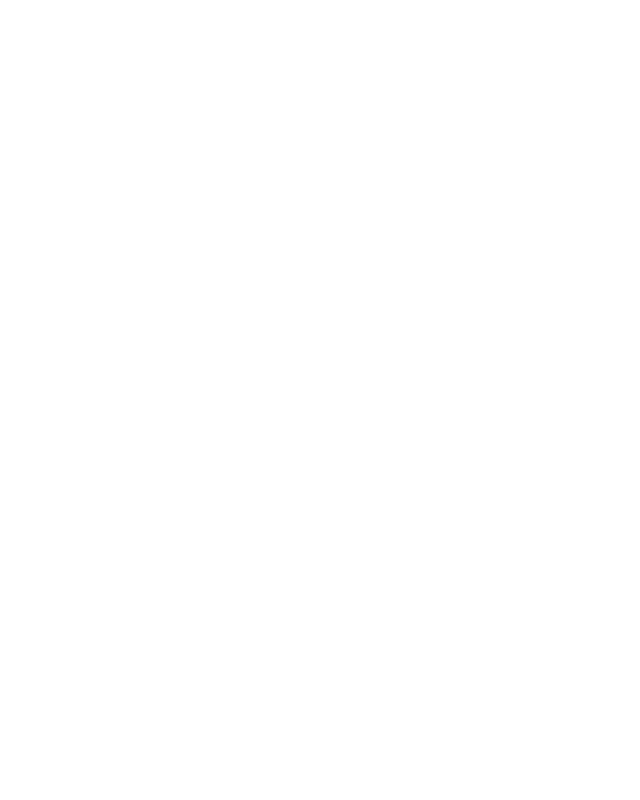
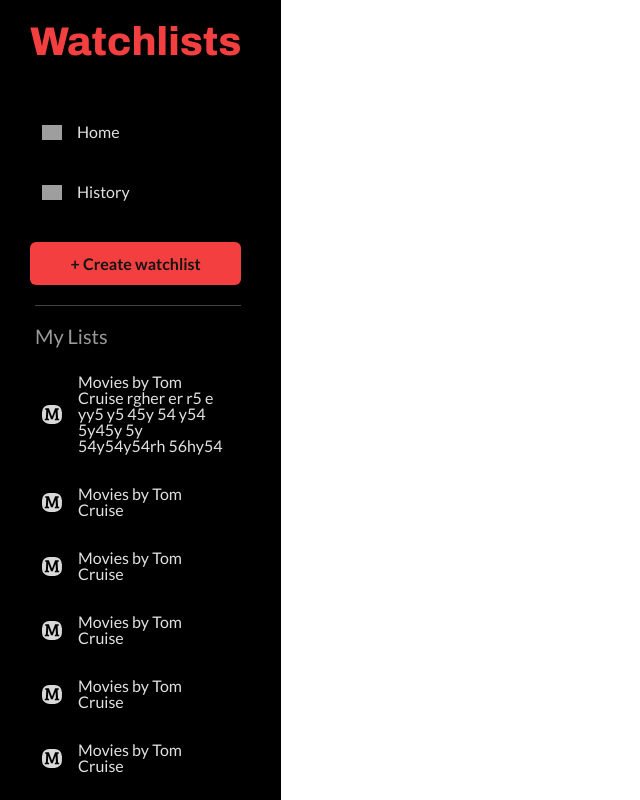
Before and after one commit to NazPalUA/Watchlist, a React (Vite) app: page / in a window 1280 px wide. Shown: the whole page, without its empty margins (0-640 px from the left). Built offline with nearby package versions, Linux system fonts and the light colour scheme; grey boxes are pictures that could not be loaded.

Commit message:
created static sidebar

```diff
--- a/src/App.jsx
+++ b/src/App.jsx
@@ -1,10 +1,11 @@
 import './App.scss'
+import Sidebar from './components/Sidebar'
 
 function App() {
 
   return (
     <div className="App">
-
+      <Sidebar />
     </div>
   )
 }
--- a/src/components/Sidebar.jsx
+++ b/src/components/Sidebar.jsx
@@ -0,0 +1,77 @@
+import React from "react"
+import './Sidebar.scss'
+
+export default function Sidebar() {
+
+    return (
+        <aside className="sidebar">
+            <div className="sidebar__top">
+                <h1 className="sidebar__logo">
+                    Watchlists
+                </h1>
+                <nav className="sidebar__navigation">
+                    <a
+                        className="sidebar__navigation-link sidebar__navigation-link_home">
+                        Home
+                    </a>
+                    <a
+                        className="sidebar__navigation-link sidebar__navigation-link_history">
+                        History
+                    </a>
+                </nav>
+                <button className="sidebar__create-btn">
+                    +  Create watchlist
+                </button>
+                <p className="sidebar__watchlists-header">
+                    My Lists
+                </p>
+            </div>
+            <div className="sidebar__bottom">
+                <ul className="sidebar__watchlists">
+                    <li className="sidebar__watchlist-item">
+                        Movies by Tom Cruise rgher er r5 e yy5 y5 45y 54 y54  5y45y 5y 54y54y54rh 56hy54
+                    </li>
+                    <li className="sidebar__watchlist-item">
+                        Movies by Tom Cruise
+                    </li>
+                    <li className="sidebar__watchlist-item">
+                        Movies by Tom Cruise
+                    </li>
+                    <li className="sidebar__watchlist-item">
+                        Movies by Tom Cruise
+                    </li>
+                    <li className="sidebar__watchlist-item">
+                        Movies by Tom Cruise
+                    </li>
+                    <li className="sidebar__watchlist-item">
+                        Movies by Tom Cruise
+                    </li>
+                    <li className="sidebar__watchlist-item">
+                        Movies by Tom Cruise
+                    </li>
+                    <li className="sidebar__watchlist-item">
+                        Movies by Tom Cruise
+                    </li>
+                    <li className="sidebar__watchlist-item">
+                        Movies by Tom Cruise
+                    </li>
+                    <li className="sidebar__watchlist-item">
+                        Movies by Tom Cruise
+                    </li>
+                    <li className="sidebar__watchlist-item">
+                        Movies by Tom Cruise
+                    </li>
+                    <li className="sidebar__watchlist-item">
+                        Movies by Tom Cruise
+                    </li>
+                    <li className="sidebar__watchlist-item">
+                        Movies by Tom Cruise
+                    </li>
+                    <li className="sidebar__watchlist-item">
+                        Movies by Tom Cruise
+                    </li>
+                </ul>
+            </div>
+        </aside>
+    )
+}
--- a/src/components/Sidebar.scss
+++ b/src/components/Sidebar.scss
@@ -0,0 +1,151 @@
+@use '../variables' as v;
+
+.sidebar {
+    display: flex;
+    flex-direction: column;
+    box-sizing: border-box;
+    height: 100vh;
+    padding: 20/16*1rem 40/16*1rem 20/16*1rem 30/16*1rem;
+    background-color: v.$clr-dark;
+
+    font-family: v.$ff-primary;
+    font-size: var(--fs-reg);
+    font-weight: v.$fw-reg;
+    line-height: 1;
+    color: v.$clr-font-light;
+
+    &__logo {
+        margin-top: 0;
+        margin-bottom: 3rem;
+
+        font-family: v.$ff-logo;
+        font-size: var(--fs-h1);
+        font-weight: v.$fw-logo;
+        color: v.$clr-accent;
+    }
+
+    &__navigation {
+
+    }
+
+    &__navigation-link {
+        display: flex;
+        align-items: center;
+        padding: 10/16*1rem 12/16*1rem;
+        border-radius: 6px;
+
+        color: v.$clr-font-light;
+        cursor: pointer;
+
+        &:before {
+            content: "";
+            display: inline-block;
+            height: 20/16*1rem;
+            width: 20/16*1rem;
+            background-position: center;
+            background-size: contain;
+            background-repeat: no-repeat;
+            margin-right: 15/16*1rem;
+        }
+
+        &:hover {
+            background-color: v.$clr-semi-dark;
+            color: v.$clr-font-light;
+        }
+    }
+
+    &__navigation-link_home {
+        margin-bottom: 20/16*1rem;
+        &:before {
+            background-image: url(../images/home_icon.svg);
+        }
+    }
+
+    &__navigation-link_history {
+        margin-bottom: 30/16*1rem;
+        &:before {
+            background-image: url(../images/history_icon.svg);
+        }
+    }
+
+    &__create-btn {
+        width: 100%;
+        padding: 11/16*1rem;
+        border-radius: 6px;
+        margin-bottom: 20/16*1rem;
+        background: v.$clr-accent;
+
+        font-weight: v.$fw-bold;
+        color: v.$clr-font-black;
+
+        &:hover {
+            opacity: 0.9;
+            border-color: v.$clr-accent
+        }
+    }
+
+    &__watchlists-header {
+        padding: 20/16*1rem 0;
+        border-top: 1px solid rgba(217, 217, 217, 0.3);
+        margin: 0;
+        margin-left: 5/16*1rem;
+
+        font-size: var(--fs-h5);
+        color: v.$clr-font-dark;
+    }
+
+    &__bottom {
+        position: relative;
+        height: 100%;
+    }
+
+    &__watchlists {
+        position: absolute;
+        top: 0; bottom: 0; left: 0; right: 0;
+        padding: 0;
+        margin: 0;
+        overflow-y: auto;
+
+        /* Hide scrollbar for Chrome, Safari and Opera */
+        &::-webkit-scrollbar {
+            display: none;
+        }
+        /* Hide scrollbar for IE, Edge and Firefox */
+        -ms-overflow-style: none;  /* IE and Edge */
+        scrollbar-width: none;  /* Firefox */
+    }
+
+    &__watchlist-item {
+        display: flex;
+        align-items: center;
+        padding: 8/16*1rem 12/16*1rem;
+        border-radius: 6px;
+
+        color: #E1E1E1;
+        list-style: none;
+        cursor: pointer;
+
+        &:not(:last-child) {
+            margin-bottom: 1rem;
+        }
+
+        &:before {
+            content: "";
+            display: inline-block;
+            height: 20/16*1rem;
+            width: 20/16*1rem;
+            min-height: 20/16*1rem;
+            min-width: 20/16*1rem;
+            background-position: center;
+            background-size: contain;
+            background-repeat: no-repeat;
+            margin-right: 1rem;
+            background-image: url(../images/watchlist_icon.svg);
+        }
+
+        &:hover {
+            background-color: v.$clr-semi-dark;
+        }
+    }
+
+}
--- a/src/variables.scss
+++ b/src/variables.scss
@@ -7,6 +7,7 @@ $ff-logo: 'Archivo', sans-serif;
 $fw-light: 300;
 $fw-reg: 400;
 $fw-bold: 700;
+$fw-logo: 800;
 
 $clr-light: #fff;
 $clr-semi-light: #D9D9D9;
```
